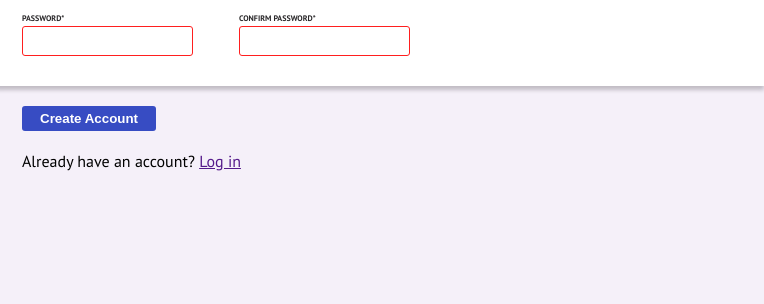
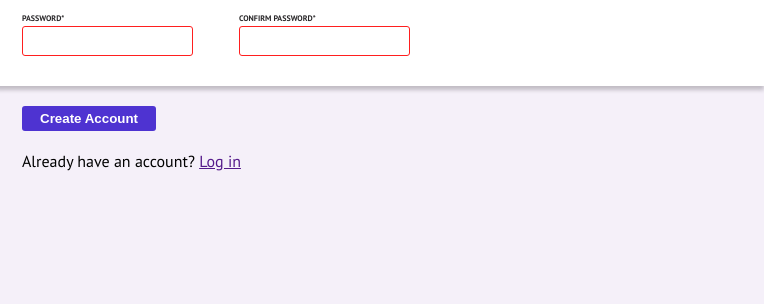
Before and after one commit to chryschi/sign-up-form, a plain HTML site: page index.html in a window 1280 px wide. Shown: the part 411-715 px from the top of the page, 516-1280 px from the left. Drawn offline with Linux system fonts and the light colour scheme; a web font is replaced by a local one.

Commit message:
Change button color

```diff
--- a/style.css
+++ b/style.css
@@ -95,7 +95,7 @@ p.description {
 
 button {
   margin: 20px 26px;
-  background-color: hsl(231, 56%, 49%);
+  background-color: hsl(250, 63%, 51%);
   border: none;
   border-radius: 3px;
   color: white;
```
